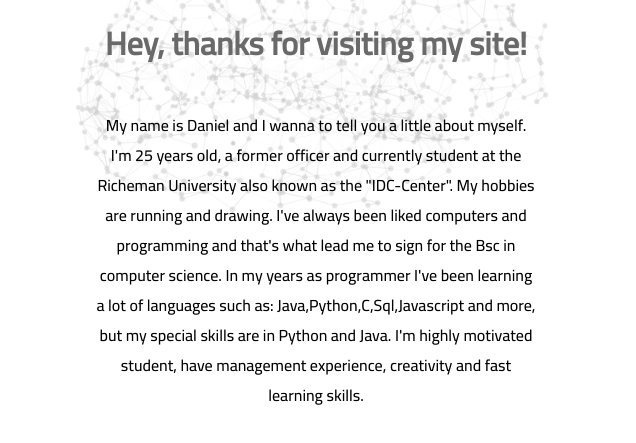
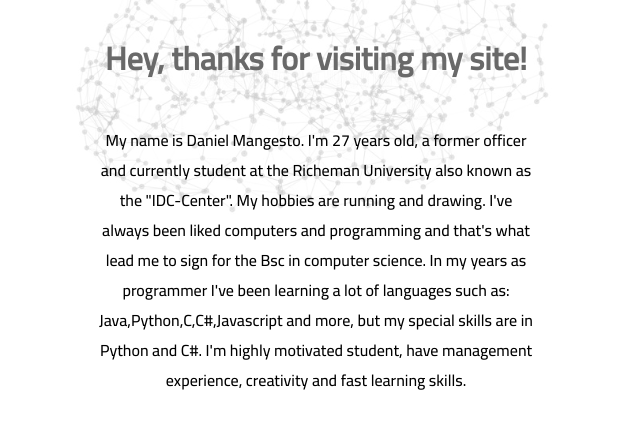
Before and after one commit to Danielmangesto/Danielmangesto.github.io, a plain HTML site: page about.html in a window 1280 px wide. Shown: the part 221-664 px from the top of the page, 644-1280 px from the left. Drawn offline with Linux system fonts and the light colour scheme.

Commit message:
Update about.html

```diff
--- a/about.html
+++ b/about.html
@@ -30,14 +30,14 @@
             <div class="background-about" style="background-image:url(Photos/brain.jpg)"></div>
                 <div class="profile-content">
                     <h1>Hey, thanks for visiting my site!</h1>
-                    <p>My name is Daniel and I wanna to tell you a little about myself.
-                        I'm 25 years old, a former officer and currently student at the Richeman
+                    <p>My name is Daniel Mangesto.
+                        I'm 27 years old, a former officer and currently student at the Richeman
                         University also known as the "IDC-Center". My hobbies are running and drawing.
                         I've always been liked computers and programming and that's what lead me to sign for the Bsc in
                         computer science.
                         In my years as programmer I've been learning a lot of languages such as:
-                        Java,Python,C,Sql,Javascript and more, but my special skills
-                        are in Python and Java.
+                        Java,Python,C,C#,Javascript and more, but my special skills
+                        are in Python and C#.
                         I'm highly motivated student, have management experience, creativity and fast learning skills.
                     </p>
                 </div>
```
